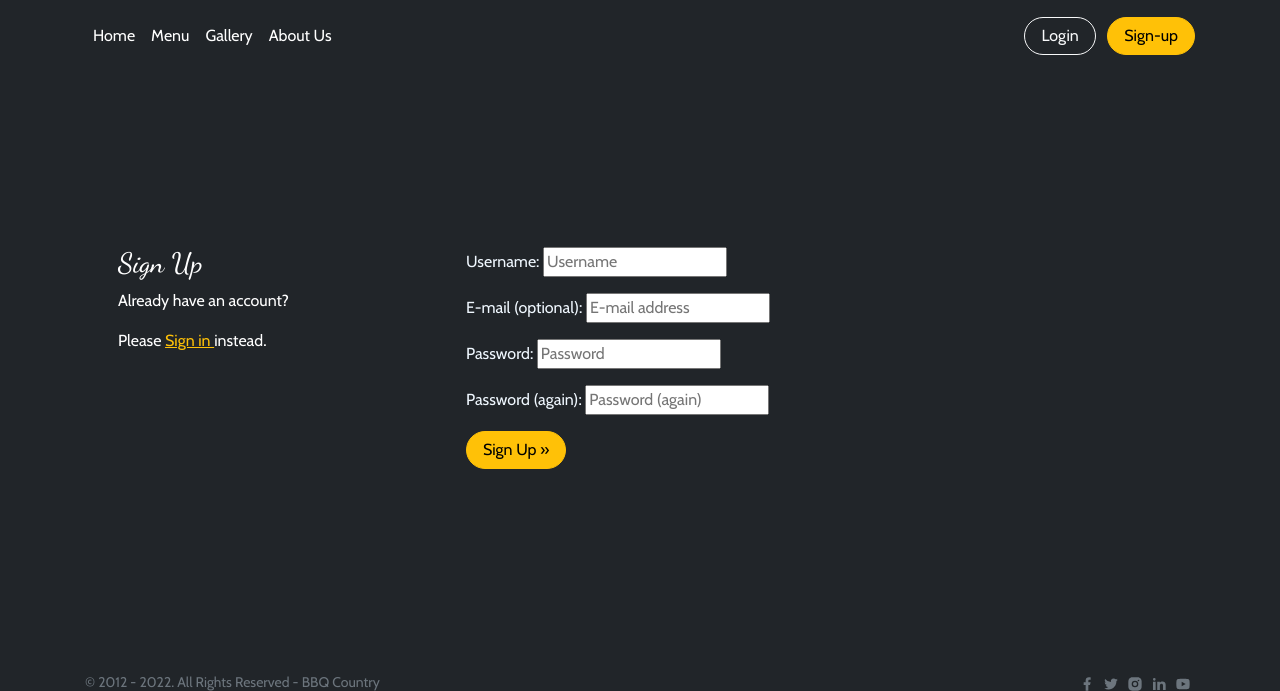
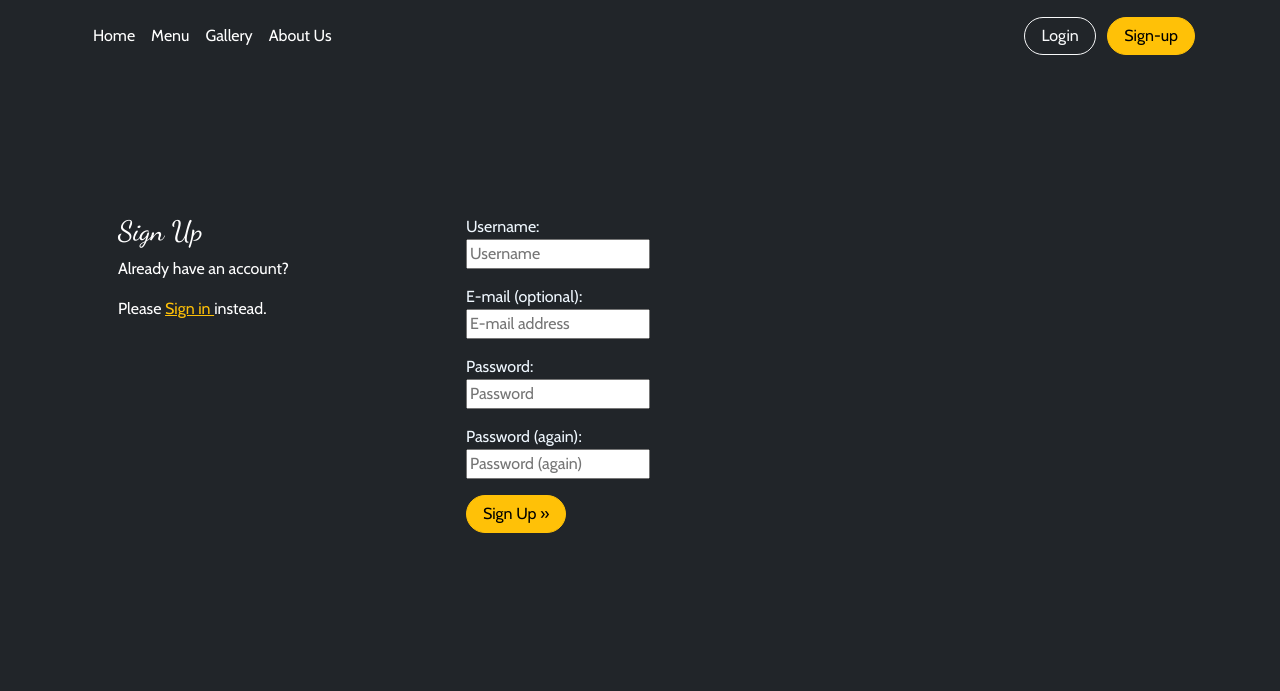
Before and after one commit to Azelliott/bbq-country, a Django app: page /accounts/signup/ in a window 1280 px wide. Shown: the top 691 px of the page. Run offline with Django 3.2, Linux system fonts and the light colour scheme; some libraries are stand-ins or nearby versions.

Commit message:
Set label in style.css to block for more streamlined look

```diff
--- a/static/css/style.css
+++ b/static/css/style.css
@@ -144,6 +144,9 @@ label {
     grid-area: signupForm;
 }
 
+label {
+    display: block
+}
 
 /* Sign out page - allauth*/
 #signout-body {
```
